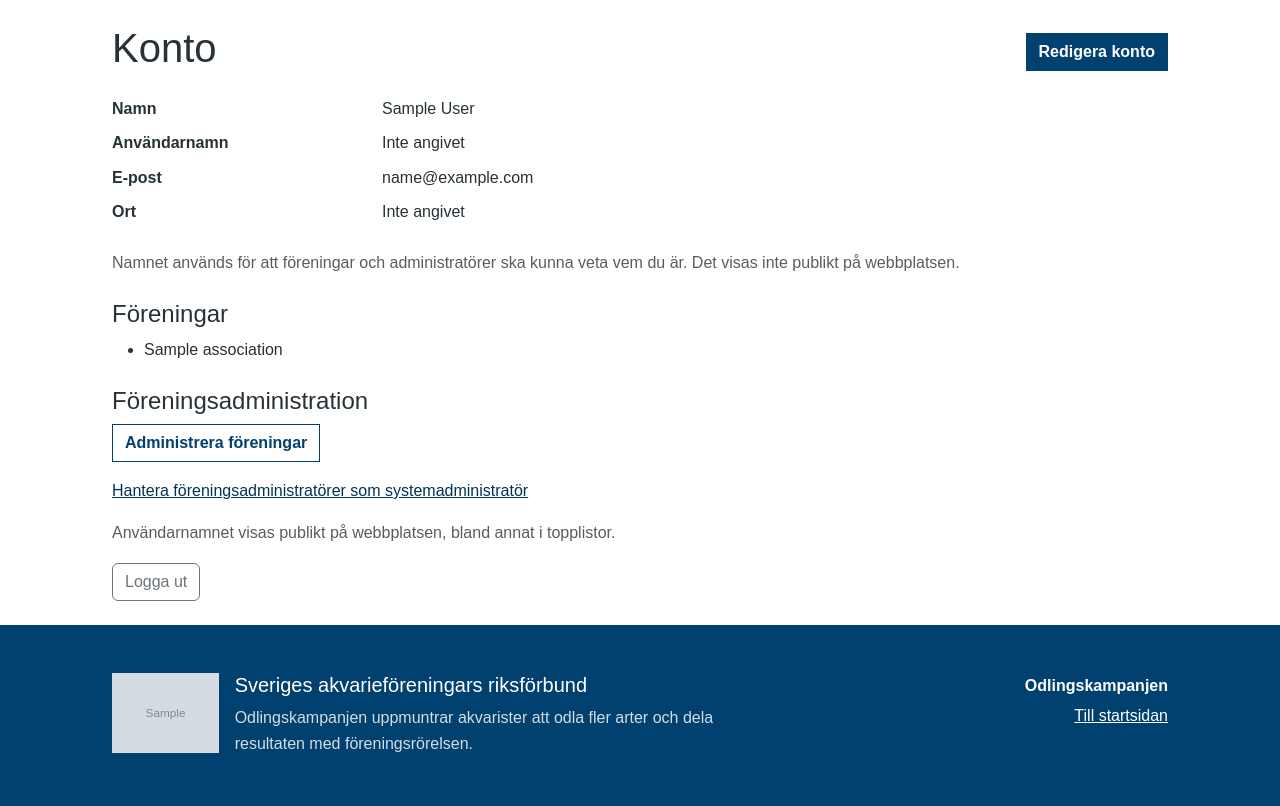
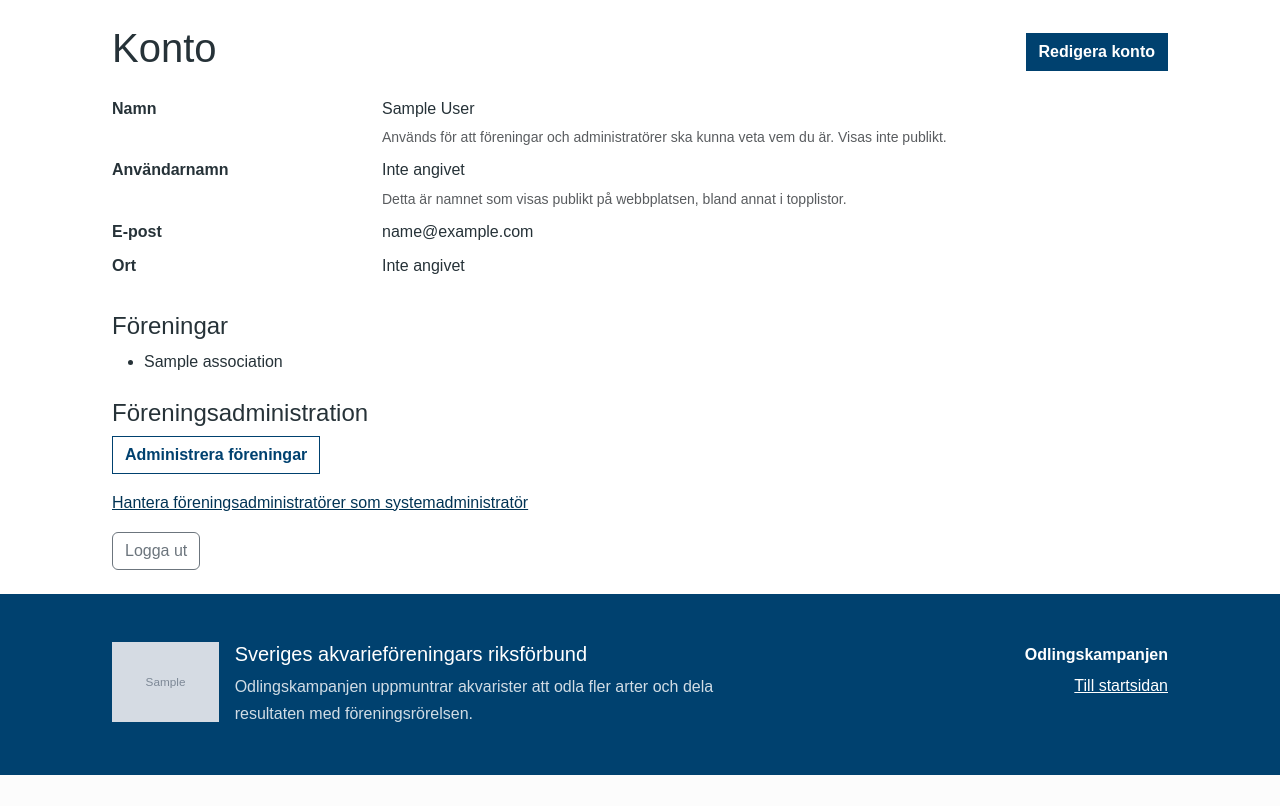
Before and after one commit to Perrow/sarf-breeder-award, a Django app: page /account/ in a window 1280 px wide. Shown: the part 91-897 px from the top of the page. After the commit the page ends 866 px from the top, so only its background shows below. Run offline with Django 5.2, Linux system fonts and the light colour scheme; the visitor is signed in with stand-in values (Sample User, id 1); tables that the repository leaves empty hold one stand-in row (values such as "Sample post"); grey boxes marked "Sample" are stand-in pictures; parts of the project's set-up code (start-up, migrations or seed data) failed here and were passed over.

Commit message:
USER-402 Place identity explanations next to account fields

```diff
--- a/users/templates/users/account.html
+++ b/users/templates/users/account.html
@@ -14,10 +14,16 @@
 
 <dl class="row">
     <dt class="col-sm-3">Namn</dt>
-    <dd class="col-sm-9">{{ user.name|default:"Inte angivet" }}</dd>
+    <dd class="col-sm-9">
+        {{ user.name|default:"Inte angivet" }}
+        <div class="form-text">Används för att föreningar och administratörer ska kunna veta vem du är. Visas inte publikt.</div>
+    </dd>
 
     <dt class="col-sm-3">Användarnamn</dt>
-    <dd class="col-sm-9">{{ user.public_username|default:"Inte angivet" }}</dd>
+    <dd class="col-sm-9">
+        {{ user.public_username|default:"Inte angivet" }}
+        <div class="form-text">Detta är namnet som visas publikt på webbplatsen, bland annat i topplistor.</div>
+    </dd>
 
     <dt class="col-sm-3">E-post</dt>
     <dd class="col-sm-9">{{ user.email }}</dd>
@@ -25,10 +31,6 @@
     <dt class="col-sm-3">Ort</dt>
     <dd class="col-sm-9">{{ user.location|default:"Inte angivet" }}</dd>
 </dl>
-
-<p class="text-body-secondary">
-    Namnet används för att föreningar och administratörer ska kunna veta vem du är. Det visas inte publikt på webbplatsen.
-</p>
 
 <h2 class="h4 mt-4">Föreningar</h2>
 {% if memberships %}
@@ -49,8 +51,6 @@
 {% endif %}
 {% endif %}
 
-<p class="text-body-secondary">Användarnamnet visas publikt på webbplatsen, bland annat i topplistor.</p>
-
 <form method="post" action="{% url 'logout' %}" class="mt-3">
     {% csrf_token %}
     <button class="btn btn-outline-secondary" type="submit">Logga ut</button>
```
